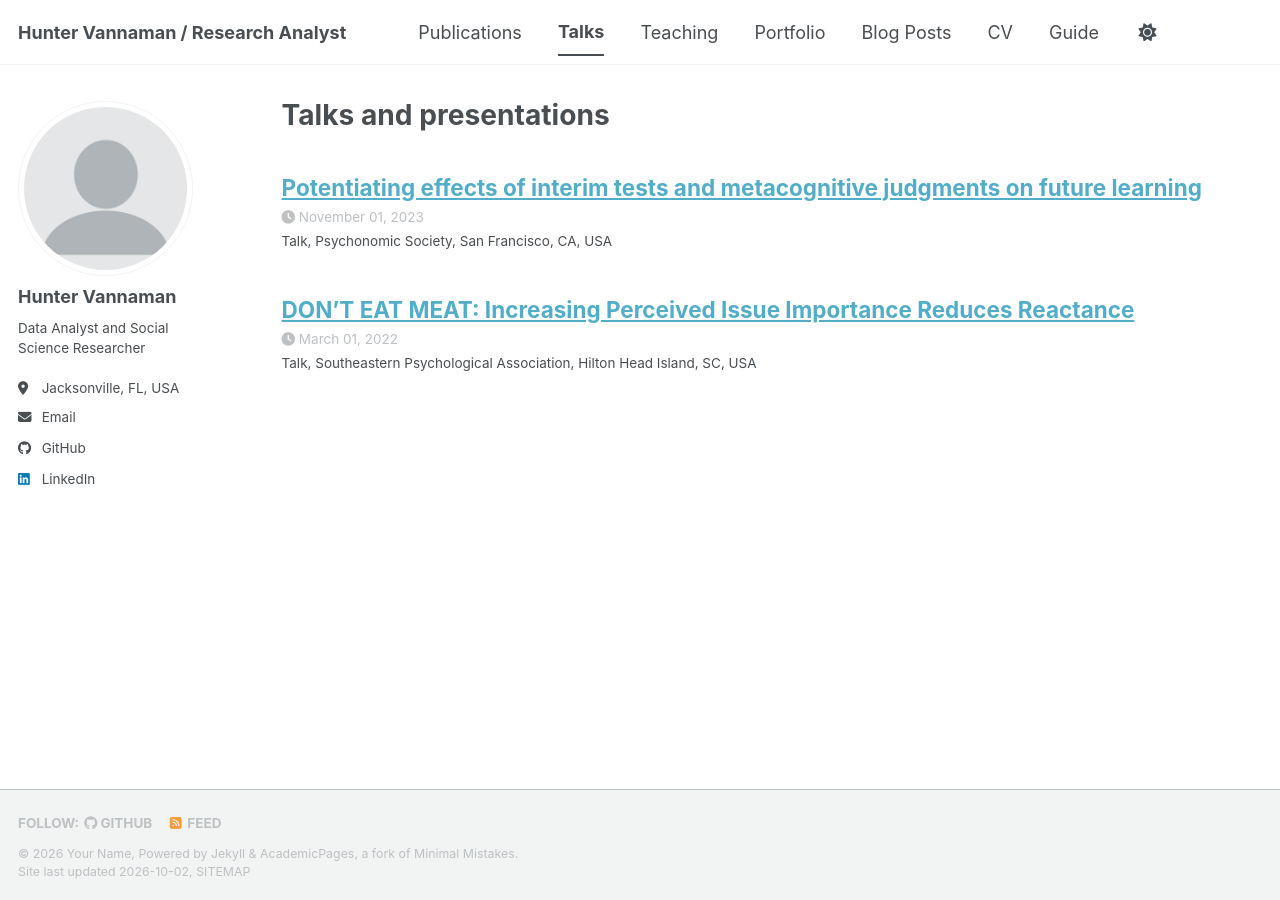
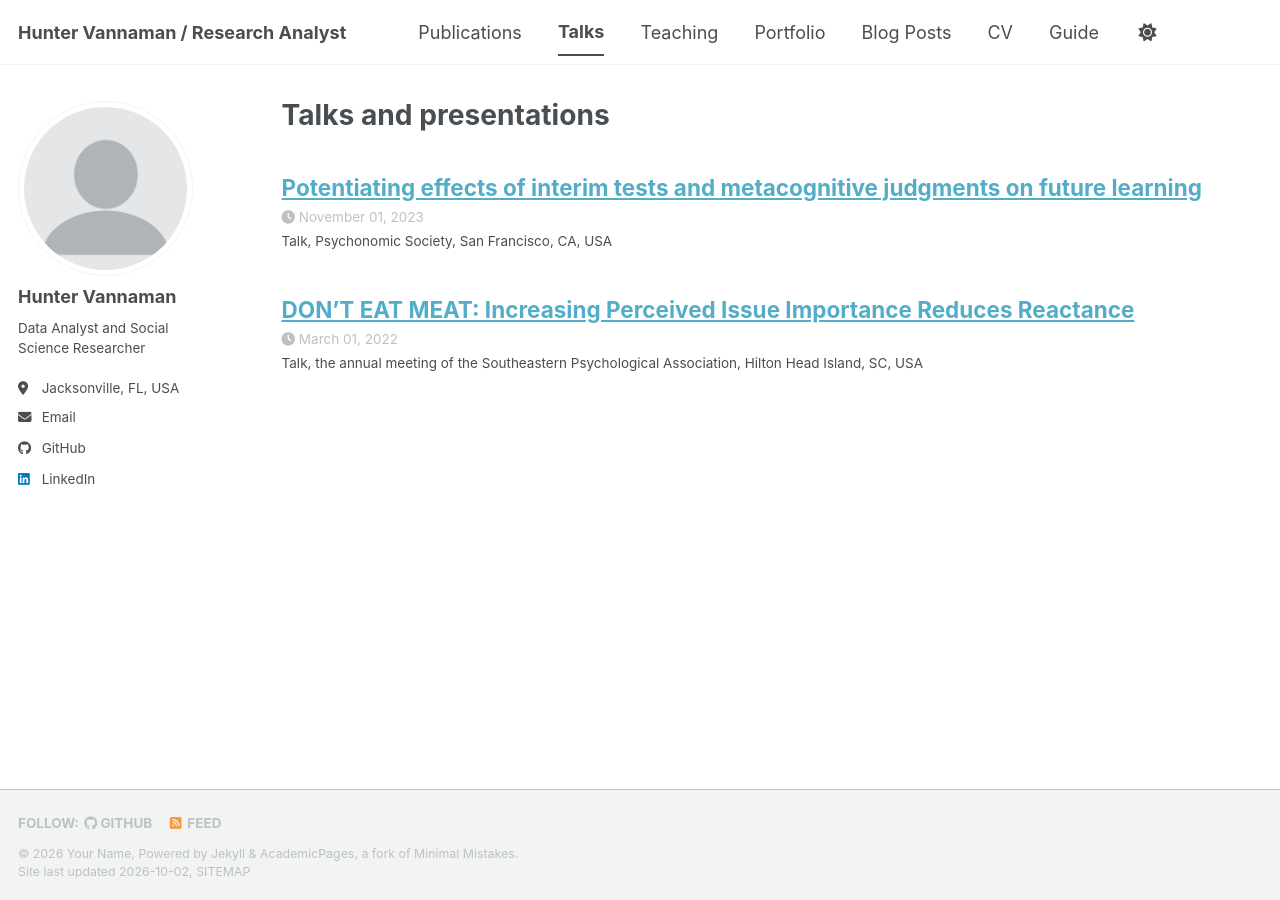
Before and after one commit to huntervannaman/huntervannaman.github.io, a Jekyll site: the page built from _pages/talks.html, in a window 1280 px wide. Built offline with Jekyll 4.4.1, drawn with Linux system fonts in a browser that asks for light colours; a style sheet for code colours, icons or effects is not loaded.

Commit message:
Update 2022-03-01.md

```diff
--- a/_talks/2022-03-01.md
+++ b/_talks/2022-03-01.md
@@ -3,7 +3,7 @@ title: "DON’T EAT MEAT: Increasing Perceived Issue Importance Reduces Reactanc
 collection: talks
 type: "Talk"
 permalink: /talks/2022-03-01
-venue: "Southeastern Psychological Association"
+venue: "the annual meeting of the Southeastern Psychological Association"
 date: 2022-03-01
 location: "Hilton Head Island, SC, USA"
 ---
```
